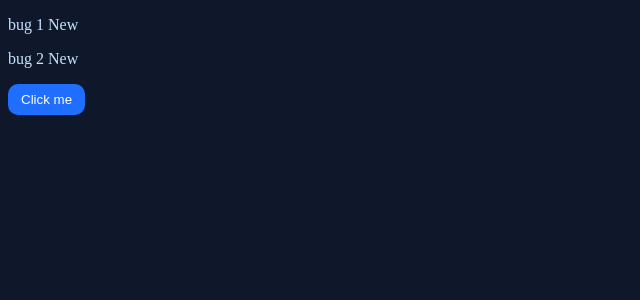
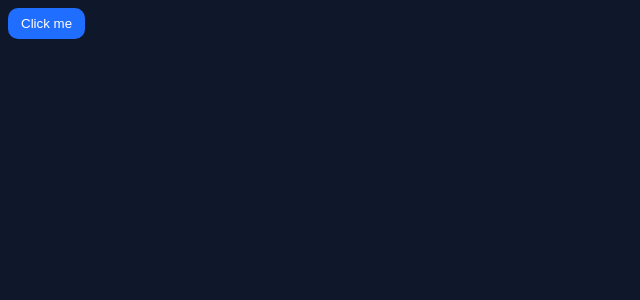
Before and after one commit to level1cr3/learnReact, a React (Vite) app: page / in a window 1280 px wide. Shown: the top 300 px of the page, without its empty margins (0-640 px from the left). Built offline with nearby package versions, Linux system fonts and the light colour scheme.

Commit message:
code cleanup

```diff
--- a/src/App.tsx
+++ b/src/App.tsx
@@ -1,43 +1,11 @@
-import { useState } from "react";
-import MyMsg from "./MyMsg";
 import Button from "./components/Button";
-import produce from "immer";
 
 function App() {
-  // updating array of objects.
-  const [bugs, setBugs] = useState([
-    { id: 1, title: "bug 1", isFixed: false },
-    { id: 2, title: "bug 2", isFixed: false },
-  ]);
-
-  const handleClick = () => {
-    // setBugs(
-    //   bugs.map((bug) => (bug.id === 1 ? { ...bug, isFixed: true } : bug))
-    // ); // updating without immer.
-
-    setBugs(
-      produce((draft) => {
-        const bug = draft.find((bug) => bug.id == 1);
-        if (bug) bug.isFixed = true;
-      })
-    );
-
-    // draft is a proxy object that records the changes we are going to apply to the bugs array.
-    // imagine draft is copy of bugs array. so we are free to mutate just like regular js object.
-    // behind the scene immer keeps track of those changes. then it will create copy of the bugs array with those
-    // changes.
-
-    // updating array and object without mutation can get complex and repetitive. so we will update using immer library.
-    // which takes care of the mutations.
-  };
+  const handleClick = () => {};
 
   return (
     <div>
-      {bugs.map((bug) => (
-        <p key={bug.id}>
-          {bug.title} {bug.isFixed ? "Fixed" : "New"}
-        </p>
-      ))}
+      {}
       <Button onClick={handleClick}>Click me</Button>
     </div>
   );
```
